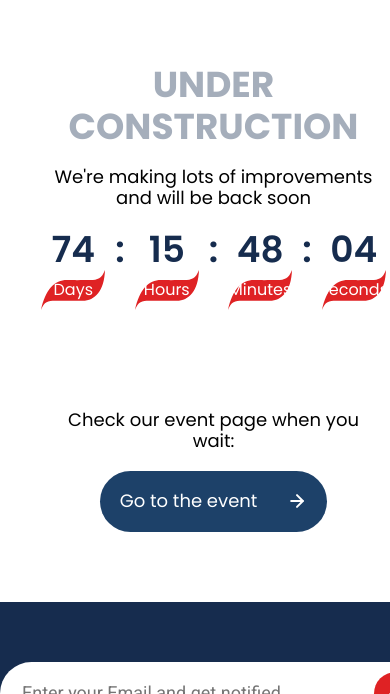
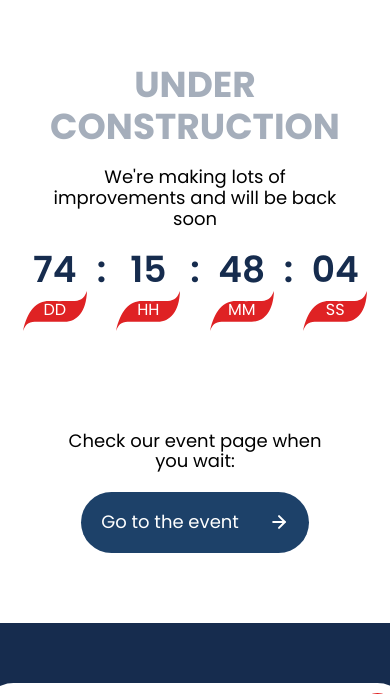
Before and after one commit to Derrsa/EA-Test-Front-End, a website: page index.html in a window 390 px wide. Shown: the part 150-844 px from the top of the page. Drawn offline with Linux system fonts and the light colour scheme.

Commit message:
add: function which observ resize and fix footer

```diff
--- a/script/script.js
+++ b/script/script.js
@@ -101,7 +101,7 @@ formBtn.addEventListener('click', (el) => {
     })
 
 // Меняем буквы в лентах при уменьшении размера экрана
-window.addEventListener('resize', () =>{
+function changeTimerBlockName() {
     if(document.querySelector('body').clientWidth < 1000){
         document.querySelectorAll('.timer__info').forEach(name =>{
             if(name.classList.contains('timer__day')){
@@ -128,4 +128,8 @@ window.addEventListener('resize', () =>{
             }
         })
     }
+}
+changeTimerBlockName()
+window.addEventListener('resize', () =>{
+    changeTimerBlockName()
 })
--- a/style/style.sass
+++ b/style/style.sass
@@ -1,19 +1,18 @@
 html,body
   height: 100%
-  //height: 100vh
   overflow-x: hidden
 .wrapper
   position: relative
   display: flex
-  flex-shrink: 1
+  //flex-shrink: 1
   flex-direction: column
   //padding:  40px
   //margin: 0 auto
   //max-width: 1680px
-  //   min-height: 100%
+  min-height: 100%
 
-  @media all  and (max-width: 500px)
-    display: inline-flex
+  //@media mobile  and (max-width: 500px)
+  //  display: inline-flex
 
   &::after
     position: absolute
@@ -52,7 +51,7 @@ html,body
 //----------------------------------MAIN----------------------------
 
 main
-  flex-grow: 1
+  flex: 1 1 auto
   //height: 100px
   margin-bottom: 50px
   padding: 0 40px
@@ -171,7 +170,6 @@ main
 //----------------------------------FOOTER----------------------------
 footer
   background-color: #162C4E
-
 .footer__wrapper
   display: flex
   justify-content: center
```
Also changed, not shown: style/style.css, 1 other file.
